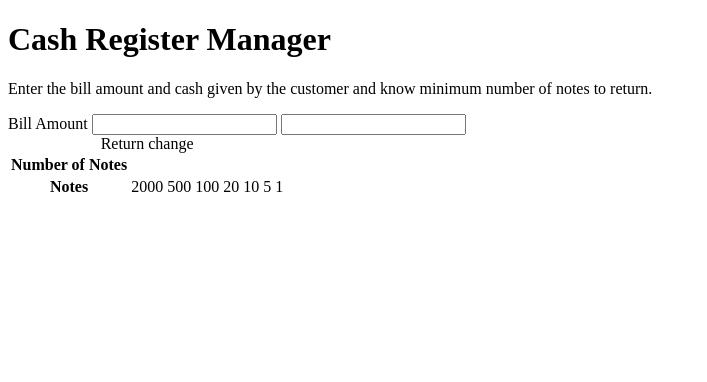
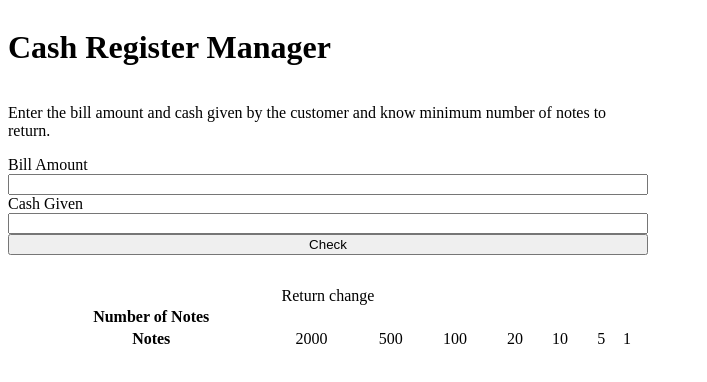
Before and after one commit to RakshaPawar108/cash-register-neogcamp, a plain HTML site: page index.html in a window 1280 px wide. Shown: the whole page, without its empty margins (0-707 px from the left). Drawn offline with Linux system fonts and the light colour scheme.

Commit message:
style: basic structure styling, feat: button added

```diff
--- a/index.html
+++ b/index.html
@@ -14,8 +14,11 @@
         <label for="bill-amount">Bill Amount</label>
         <input type="text" id="bill-amount" />
 
-        <label for="cash-given"></label>
+        <label for="cash-given">Cash Given</label>
         <input type="text" id="cash-given" />
+
+         <button id="check-btn">Check</button>
+         <p id="error-message"></p>
 
         <table class="change-table">
             <caption>Return change</caption>
--- a/styles.css
+++ b/styles.css
@@ -0,0 +1,9 @@
+* {
+
+}
+
+.container {
+    display: flex;
+    flex-direction: column;
+    width: 50vw;
+}
```
